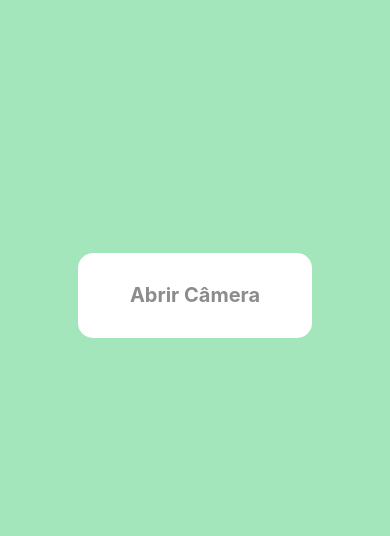
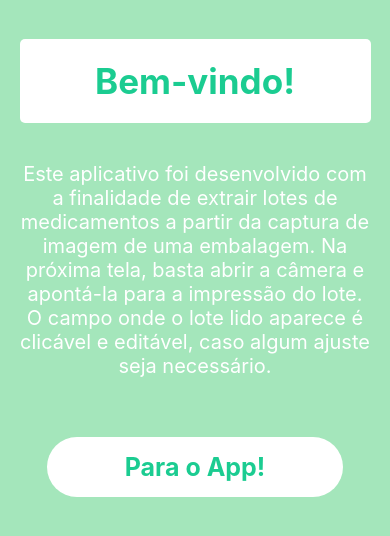
Before and after one commit to lsp8/OCRMedsID, a React Native app: screen / in a window 390 px wide. Shown: the top 536 px of the page. Built offline with nearby package versions, Linux system fonts and the light colour scheme.

Commit message:
greetings screen

```diff
--- a/package.json
+++ b/package.json
@@ -18,7 +18,8 @@
     "react-native-image-picker": "^4.10.0",
     "react-native-safe-area-context": "^4.5.0",
     "react-native-screens": "^3.19.0",
-    "react-native-text-recognition": "^1.0.0"
+    "react-native-text-recognition": "^1.0.0",
+    "styled-components": "^5.3.6"
   },
   "devDependencies": {
     "@babel/core": "^7.12.9",
@@ -49,4 +50,5 @@
       "node"
     ]
   }
+
 }
--- a/src/navigations/AppStack.tsx
+++ b/src/navigations/AppStack.tsx
@@ -1,14 +1,14 @@
 import {createNativeStackNavigator} from '@react-navigation/native-stack';
 import React, {FC} from 'react';
 import HomeScreen from '../screens/Home';
-// import GreetingsScreen from '../screens/Greetings';
+import GreetingsScreen from '../screens/Greeting';
 
 const {Navigator, Screen} = createNativeStackNavigator();
 
 const AppStack: FC = () => {
   return (
     <Navigator screenOptions={{headerShown: false}}>
-      {/* <Screen name="greetingsScreen" component={GreetingsScreen}/> */}
+      <Screen name="greetingsScreen" component={GreetingsScreen} />
       <Screen name="homeScreen" component={HomeScreen} />
     </Navigator>
   );
--- /dev/null
+++ b/src/screens/Greeting/index.tsx
@@ -0,0 +1,39 @@
+import React from 'react';
+import {
+  Button,
+  Container,
+  HeaderText,
+  HeaderView,
+  Intro,
+  ButtonText,
+} from './styles';
+import {useNavigation} from '@react-navigation/native';
+
+export default function GreetingsScreen() {
+  const navigation = useNavigation();
+  const handlePress = () => {
+    //@ts-ignore
+    navigation.navigate('homeScreen');
+  };
+  return (
+    <Container>
+      <HeaderView style={{elevation: 5}}>
+        <HeaderText>Bem-vindo!</HeaderText>
+      </HeaderView>
+      <Intro>
+        Este aplicativo foi desenvolvido com a finalidade de extrair lotes de
+        medicamentos a partir da captura de imagem de uma embalagem. Na próxima
+        tela, basta abrir a câmera e apontá-la para a impressão do lote. O campo
+        onde o lote lido aparece é clicável e editável, caso algum ajuste seja
+        necessário.
+      </Intro>
+      <Button
+        style={{elevation: 10}}
+        onPress={() => {
+          handlePress();
+        }}>
+        <ButtonText>Para o App!</ButtonText>
+      </Button>
+    </Container>
+  );
+}
--- /dev/null
+++ b/src/screens/Greeting/styles.ts
@@ -0,0 +1,49 @@
+import {Text, View, TouchableOpacity} from 'react-native';
+import styled from 'styled-components/native';
+
+export const Container = styled(View)`
+  align-items: center;
+  width: 100%;
+  height: 100%;
+  background-color: #a4e6bb;
+`;
+
+export const HeaderView = styled(View)`
+  width: 90%;
+  background-color: #ffffff;
+  margin-top: 10%;
+  height: 10%;
+  justify-content: center;
+  border-radius: 5px;
+`;
+export const HeaderText = styled(Text)`
+  font-size: 35px;
+  color: #1bcc91;
+  align-self: center;
+  font-weight: bold;
+`;
+
+export const Intro = styled(Text)`
+  font-size: 20px;
+  color: #ffffff;
+  margin-top: 10%;
+  margin-left: 5%;
+  margin-right: 5%;
+  text-align: center;
+`;
+
+export const Button = styled(TouchableOpacity)`
+  background-color: #ffffff;
+  margin-top: 15%;
+  padding: 15px;
+  border-radius: 35px;
+  padding-left: 20%;
+  padding-right: 20%;
+`;
+
+export const ButtonText = styled(Text)`
+  font-size: 25px;
+  color: #1bcc91;
+  align-self: center;
+  font-weight: bold;
+`;
```
Also changed, not shown: 1 other file (tests, documents, lock files or other folders).
